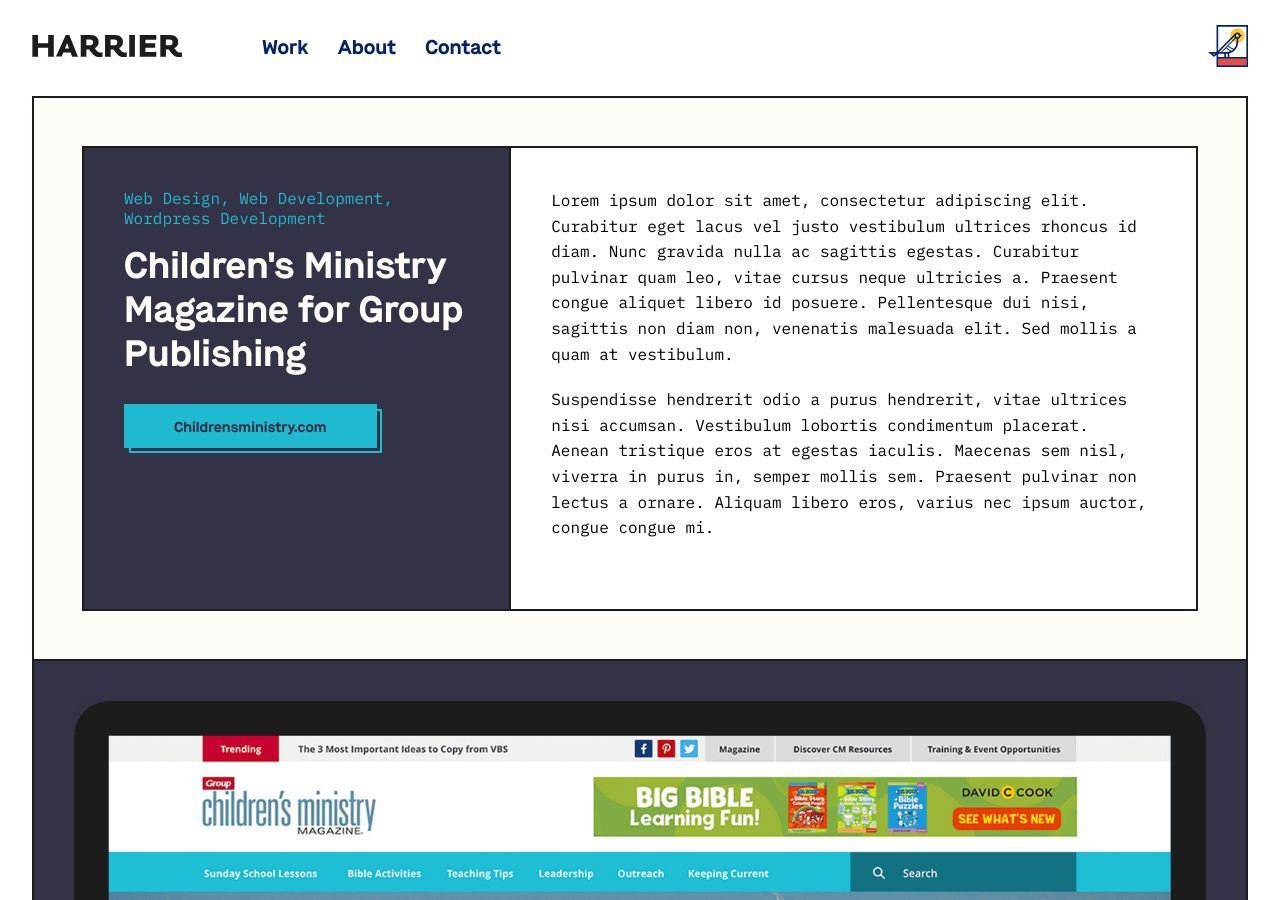
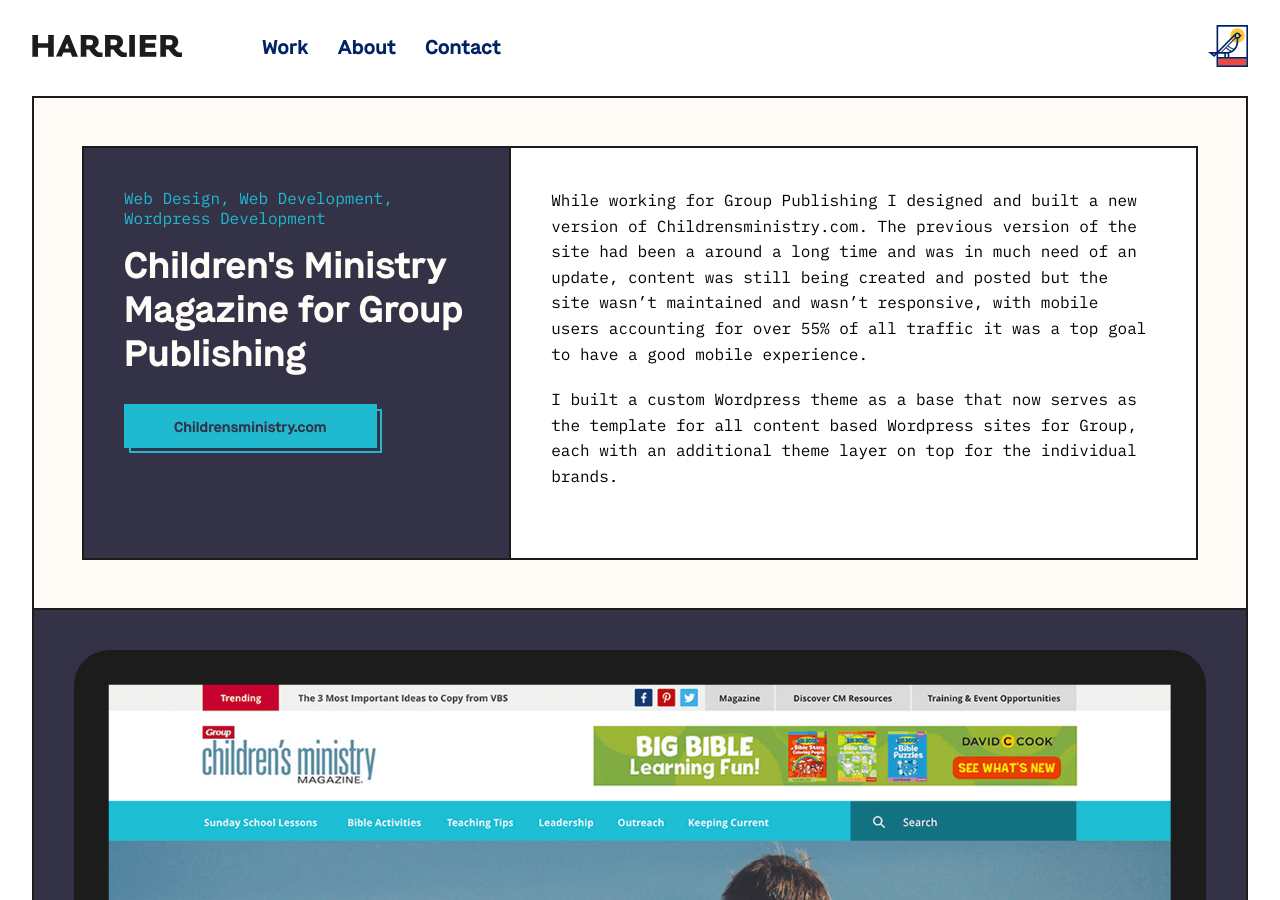
Before and after one commit to michaeldmcqueen/harrierdesignco, a Jekyll site: the page built from _projects/childrens-ministry.md, in a window 1280 px wide and 900 px high. Built offline with Jekyll 4.4.1, drawn with Linux system fonts in a browser that asks for light colours.

Commit message:
CM content

```diff
--- a/_projects/childrens-ministry.md
+++ b/_projects/childrens-ministry.md
@@ -21,6 +21,6 @@
     title: Children's Ministry - Explore our Resources
 ---
 
-Lorem ipsum dolor sit amet, consectetur adipiscing elit. Curabitur eget lacus vel justo vestibulum ultrices rhoncus id diam. Nunc gravida nulla ac sagittis egestas. Curabitur pulvinar quam leo, vitae cursus neque ultricies a. Praesent congue aliquet libero id posuere. Pellentesque dui nisi, sagittis non diam non, venenatis malesuada elit. Sed mollis a quam at vestibulum.
+While working for Group Publishing I designed and built a new version of Childrensministry.com. The previous version of the site had been a around a long time and was in much need of an update, content was still being created and posted but the site wasn't maintained and wasn't responsive, with mobile users accounting for over 55% of all traffic it was a top goal to have a good mobile experience.
 
-Suspendisse hendrerit odio a purus hendrerit, vitae ultrices nisi accumsan. Vestibulum lobortis condimentum placerat. Aenean tristique eros at egestas iaculis. Maecenas sem nisl, viverra in purus in, semper mollis sem. Praesent pulvinar non lectus a ornare. Aliquam libero eros, varius nec ipsum auctor, congue congue mi.
+I built a custom Wordpress theme as a base that now serves as the template for all content based Wordpress sites for Group, each with an additional theme layer on top for the individual brands.
```
